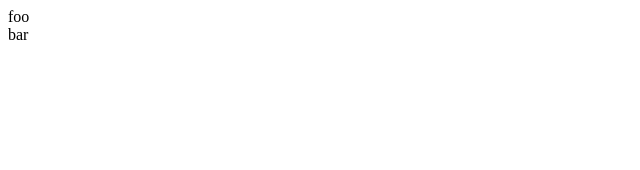
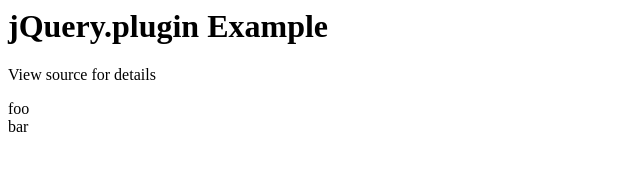
Before and after one commit to kflorence/jquery-plugin, a plain HTML site: page example/index.html in a window 1280 px wide. Shown: the whole page, without its empty margins (0-640 px from the left). Drawn offline with nearby package versions, Linux system fonts and the light colour scheme.

Commit message:
update example

```diff
--- a/example/index.html
+++ b/example/index.html
@@ -8,22 +8,36 @@
       jQuery(function($) {
         $.plugin("pluginName", {
           options: {
-            option: "default"
+            foobar: "foobar"
           },
-          getOption: function() {
-            return this.options.option;
+          _init: function(options) {
+            $.extend(this.options, options);
+          },
+          option: function(key, value) {
+            if (key) {
+              if (!value) {
+                return this.options[key];
+              }
+
+              this.options[key] = value;
+            }
+
+            return this;
           }
         });
 
-        $("#element1").pluginName({option: "foo"});
-        $("#element1").text($("#element1").pluginName("getOption")); // => "foo"
+        $("#element1").pluginName({foobar: "foo"});
+        $("#element1").text($("#element1").pluginName("option", "foobar")); // => "foo"
 
-        $("#element2").pluginName({option: "bar"});
-        $("#element2").text($("#element2").pluginName("getOption")); // => "bar"
+        $("#element2").pluginName({foobar: "bar"});
+        $("#element2").text($("#element2").pluginName("option", "foobar")); // => "bar"
       });
     </script>
   </head>
   <body>
+    <h1>jQuery.plugin Example</h1>
+    <p>View source for details</p>
+
     <div id="element1"></div>
     <div id="element2"></div>
   </body>
```
